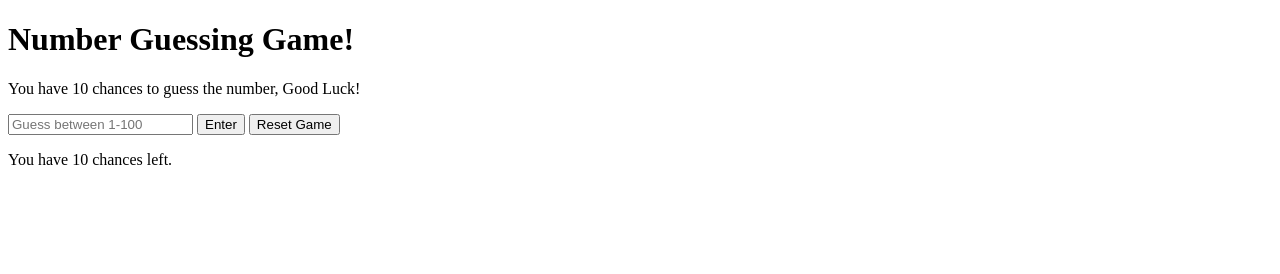
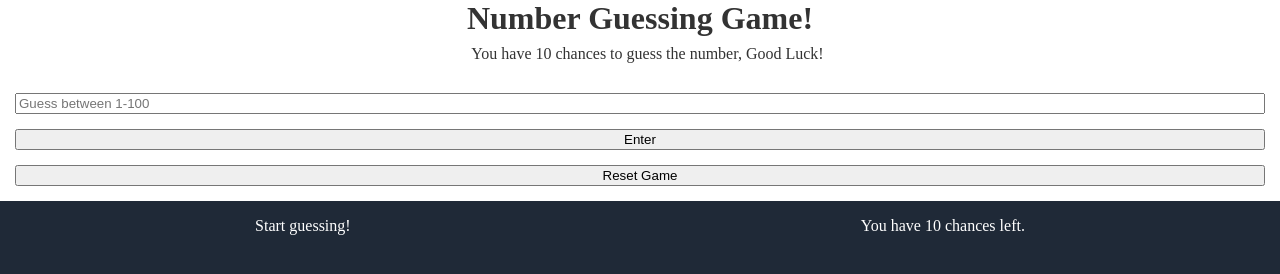
Before and after one commit to RealOutlawz/Number-Guessing-Game, a plain HTML site: page index.html in a window 1280 px wide. Both pictures are taken after a click on the button "Reset Game". Drawn offline with Linux system fonts and the light colour scheme.

Commit message:
Added styles, am continuing to update

```diff
--- a/index.html
+++ b/index.html
@@ -5,11 +5,12 @@
     <meta name="viewport" content="width=device-width, initial-scale=1.0" />
     <title>Number Guessing Game: 2</title>
     <script src="script.js" defer></script>
+    <link rel="stylesheet" href="styles.css" />
   </head>
   <body>
     <div id="heading">
-      <h1>Number Guessing Game!</h1>
-      <p>You have 10 chances to guess the number, Good Luck!</p>
+      <h1 id="title">Number Guessing Game!</h1>
+      <p id="sub-title">You have 10 chances to guess the number, Good Luck!</p>
     </div>
     <div id="mainGame">
       <input id="number" placeholder="Guess between 1-100" />
--- a/script.js
+++ b/script.js
@@ -8,26 +8,45 @@ let randomNumber = Math.floor(Math.random() * 100) + 1;
 
 let chances = 10;
 chancesLeft.textContent = `You have ${chances} chances left.`;
+let span = document.createElement("span");
+span.textContent = "Start guessing!";
+result.appendChild(span);
 
 inputButton.addEventListener("click", () => {
   let convertedNumber = Number(input.value);
   if (convertedNumber === NaN) {
     result.textContent = "Please enter a number between 1 and 100.";
   } else {
+    while (result.firstChild) {
+      result.removeChild(result.firstChild);
+    }
+    span.textContent = "";
     if (convertedNumber < randomNumber) {
-      result.textContent = "Too low!";
+      span.style.color = "red";
+      span.textContent = "Too low!";
+      result.appendChild(span);
       chances--;
     } else if (convertedNumber > randomNumber) {
-      result.textContent = "Too high!";
+      span.style.color = "red";
+      span.textContent = "Too high!";
+      result.appendChild(span);
       chances--;
     } else if (convertedNumber == randomNumber) {
-      result.textContent = "Correct! You won!";
+      span.style.color = "green";
+      span.textContent = "Correct! You won!";
+      result.appendChild(span);
     }
   }
   chancesLeft.textContent = `${chances} chances left.`;
   if (chances === 0) {
-    result.textContent = `You lost! The correct number was ${randomNumber}.`;
+    while (result.firstChild) {
+      result.removeChild(result.firstChild);
+    }
+    span.style.color = "red";
+    span.textContent = `You lost! The correct number was ${randomNumber}.`;
+    input.disabled = true;
     inputButton.disabled = true;
+    result.appendChild(span);
   }
 });
 
@@ -38,4 +57,8 @@ resetButton.addEventListener("click", () => {
   input.value = "";
   chancesLeft.textContent = `You have ${chances} chances left.`;
   inputButton.disabled = false;
+  input.disabled = false;
+  span.style.color = "white";
+  span.textContent = "Start guessing!";
+  result.appendChild(span);
 });
--- a/styles.css
+++ b/styles.css
@@ -0,0 +1,41 @@
+body{
+    background-color: #1F2937;
+    margin: 0px;
+    padding: 0px;
+    color: #333;
+    text-align: center;
+}
+
+#heading{
+    background-color: white;
+    display: flex;
+    flex-direction: column;
+    align-items: center;
+    padding-bottom: 15px;
+}
+
+#title{
+    display: flex;
+    margin: 0px;
+}
+
+#sub-title{
+    margin-top: 8px;
+    margin-left: 15px;
+    margin-bottom: 0px;
+}
+
+#mainGame{
+    background-color: white;
+    display: flex;
+    flex-direction: column;
+    justify-content: space-around;
+    padding: 15px;
+    gap: 15px;
+}
+
+#lowerGame{
+    color: white;
+    display: flex;
+    justify-content: space-around;
+}
```
